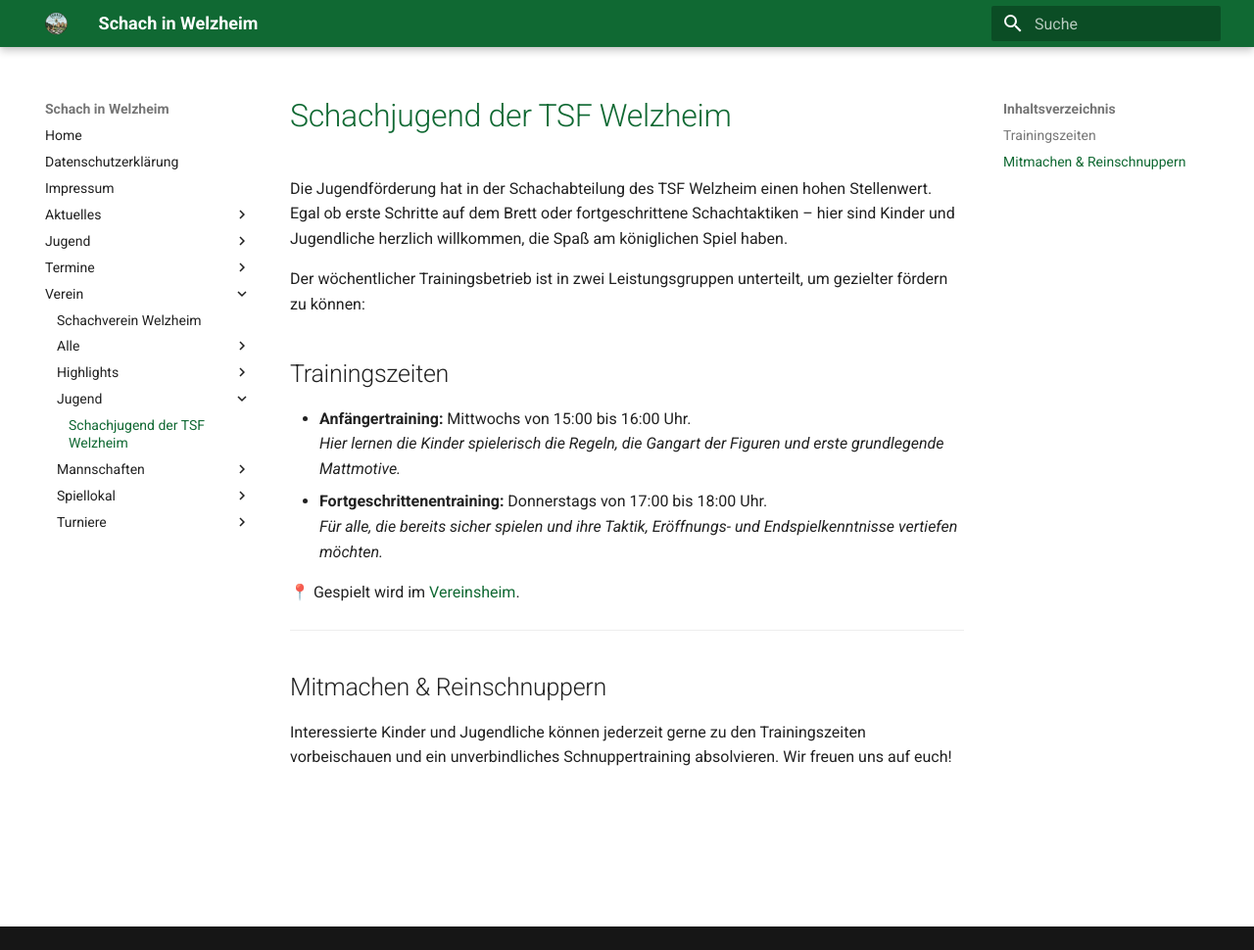
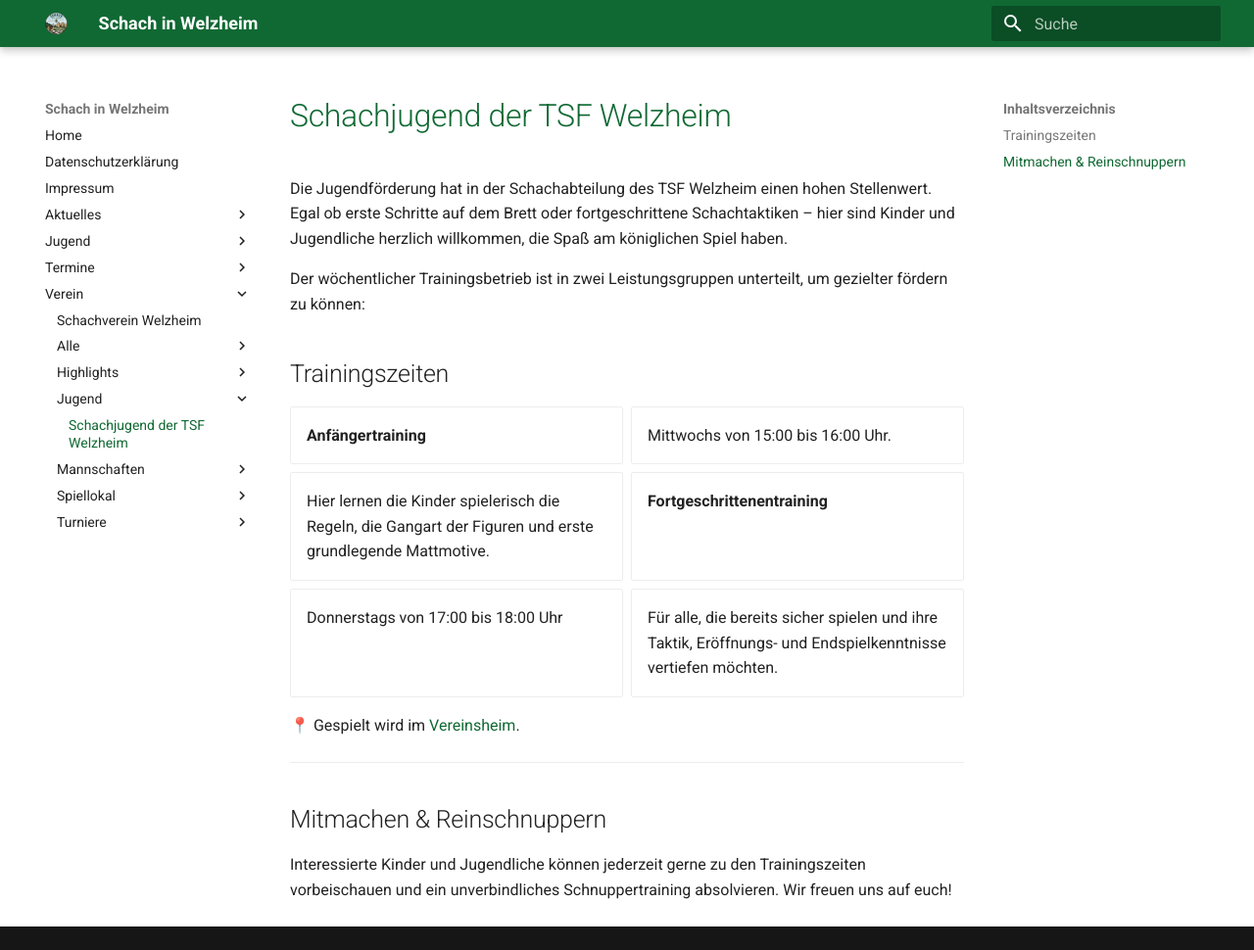
Before and after one commit to schachwelzheim/schachwelzheim, an MkDocs documentation site: the page built from docs/verein/jugend/index.md, in a window 1280 px wide and 970 px high. Shown: the whole window at 98% size. Built offline with MkDocs 1.6.1 and Material for MkDocs 9.7.7, drawn with Linux system fonts in a browser that asks for light colours.

Commit message:
Refactor training times section in index.md
Updated training times section with improved formatting.

```diff
--- a/docs/verein/jugend/index.md
+++ b/docs/verein/jugend/index.md
@@ -6,10 +6,19 @@
 
 ## Trainingszeiten
 
-* **Anfängertraining:** Mittwochs von 15:00 bis 16:00 Uhr.
-  *Hier lernen die Kinder spielerisch die Regeln, die Gangart der Figuren und erste grundlegende Mattmotive.*
-* **Fortgeschrittenentraining:** Donnerstags von 17:00 bis 18:00 Uhr.
-  *Für alle, die bereits sicher spielen und ihre Taktik, Eröffnungs- und Endspielkenntnisse vertiefen möchten.*
+<div class="grid cards" markdown>
+
+-   __Anfängertraining__
+
+* Mittwochs von 15:00 bis 16:00 Uhr.
+* Hier lernen die Kinder spielerisch die Regeln, die Gangart der Figuren und erste grundlegende Mattmotive.
+
+-   __Fortgeschrittenentraining__
+
+* Donnerstags von 17:00 bis 18:00 Uhr
+* Für alle, die bereits sicher spielen und ihre Taktik, Eröffnungs- und Endspielkenntnisse vertiefen möchten.
+
+</div>
 
 📍 Gespielt wird im [Vereinsheim](../spiellokal).
 
```
